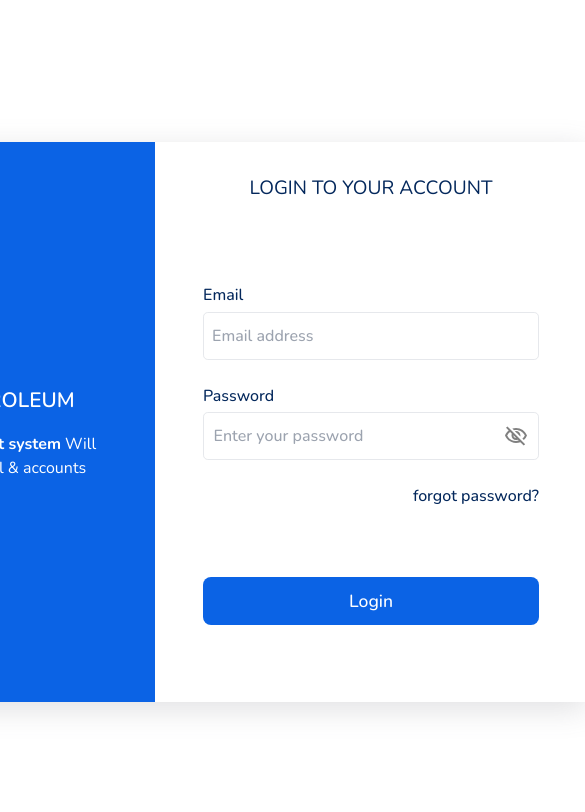
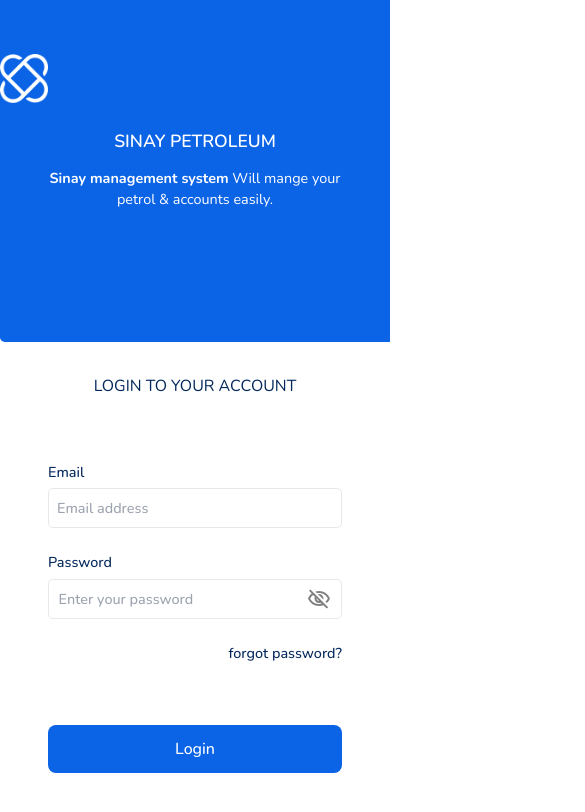
Before and after one commit to hanad124/reactjs-petrol-system, a React (Vite) app: page /login in a window 390 px wide. Shown: the top 812 px of the page, 585 px wide, since content can reach past the window. Built offline with nearby package versions, Linux system fonts and the light colour scheme; no server answers.

Commit message:
Made login page responsive

```diff
--- a/src/pages/login/login.scss
+++ b/src/pages/login/login.scss
@@ -11,7 +11,6 @@
 
     display: flex;
     align-items: center;
-    // justify-content: center;
     box-shadow: rgba(100, 100, 111, 0.2) 0px 7px 29px 0px;
 
     &-1 {
@@ -55,7 +54,6 @@
       height: 35rem;
       width: 27rem;
       color: #0b63e5;
-      // outline: 2px solid #0B63E5;
       border-top-right-radius: 0.3rem;
       border-bottom-right-radius: 0.3rem;
 
@@ -138,7 +136,6 @@
 
       .submit-login {
         margin-top: 4rem;
-        // margin-right: 5rem;
         width: 100%;
         height: 3rem;
         background-color: #0b63e5;
@@ -161,4 +158,100 @@
       }
     }
   }
+
+  @media only screen and (max-width: 768px) {
+    &-cols {
+      flex-direction: column;
+
+      &-1 {
+        height: 30rem;
+        width: 100%;
+        border-bottom-left-radius: 0.3rem;
+        border-top-right-radius: 0.3rem;
+      }
+
+      &-2 {
+        height: 30rem;
+        width: 100%;
+border-top-left-radius: 0.3rem;
+        border-bottom-right-radius: 0.3rem;
+
+        h1 {
+          margin-top: 1.5rem;
+        }
+
+        .form {
+          margin-top: 2.5rem;
+        }
+
+        .submit-login {
+          margin-top: 3rem;
+        }
+      }
+    }
+  }
+
+  @media only screen and (max-width: 480px) {
+    &-cols {
+      &-1 {
+        height: 25rem;
+        width: 100%;
+
+        .logo {
+          margin-top: 7rem;
+
+          img {
+            width: 3rem;
+          }
+        }
+
+        .col1-title {
+          font-size: 1.1rem;
+        }
+
+        .col1-desc {
+          font-size: 0.9rem;
+          margin: 0 2rem;
+          margin-top: 0.8rem;
+        }
+      }
+
+      &-2 {
+        height: 35rem;
+        width: 100%;
+
+        h1 {
+          margin-top: 2rem;
+          font-size: 1rem;
+        }
+
+        .form {
+          margin-top: 4rem;
+
+          p {
+            font-size: 0.9rem;
+          }
+
+          input {
+            height: 2.5rem;
+            font-size: 0.9rem;
+          }
+
+          .passWrapper {
+            height: 2.5rem;
+          }
+
+          .error {
+            font-size: 0.7rem;
+            margin-right: 1rem;
+          }
+        }
+
+        .submit-login {
+          margin-top: 3.5rem;
+          font-size: 1rem;
+        }
+      }
+    }
+  }
 }
```
